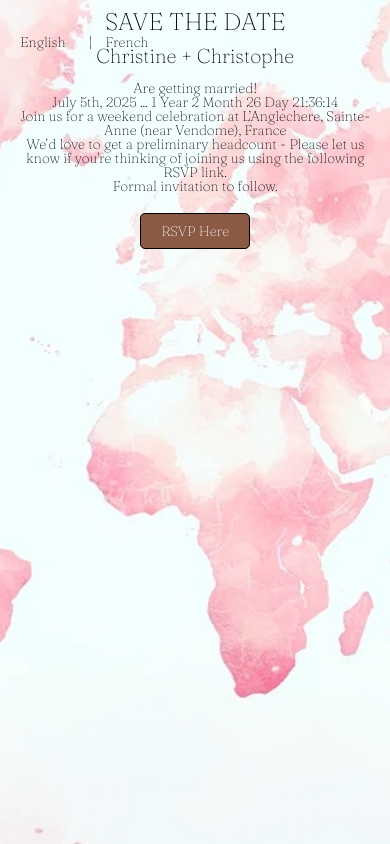
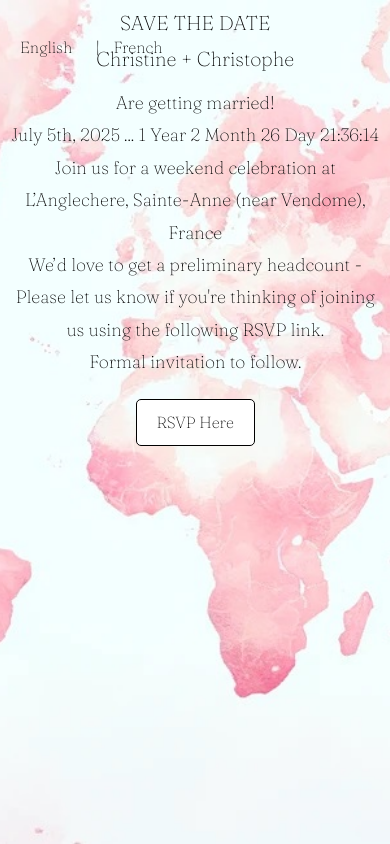
Before and after one commit to lemariagedeschris/wedding-save-the-date, a plain HTML site: page index.html in a window 390 px wide. Drawn offline with Linux system fonts and the light colour scheme.

Commit message:
Update style.css

```diff
--- a/style.css
+++ b/style.css
@@ -16,23 +16,23 @@ footer, header, hgroup, menu, nav, section {
 }
 
 body {
-    line-height: 1;
-    background-image: url('world-map.png'); /* Update the file path if your image is located in a different directory */
-    background-size: cover; /* Ensure it covers the entire page */
-    background-position: center; /* Center the background image */
-    background-repeat: no-repeat; /* Do not repeat the image */
-    background-attachment: fixed; /* Fix the background image during scroll */
-    font-family: 'Fraunces', serif; /* Apply the Fraunces font */
-    font-weight: 100; /* Apply the thin weight */
-    color: #000; /* Set the text color to black */
+    line-height: 1.6; /* Adjusted line spacing for better readability */
+    background-image: url('world-map.png'); /* Ensure the file path is correct */
+    background-size: cover;
+    background-position: center;
+    background-repeat: no-repeat;
+    background-attachment: fixed;
+    font-family: 'Fraunces', serif;
+    font-weight: 100;
+    color: #000;
 }
 
 /* Container for content */
 #container {
     margin: auto;
-    max-width: 800px; /* Set a max-width for larger screens */
+    max-width: 800px;
     padding: 20px;
-    text-align: center; /* Center the text inside the container */
+    text-align: center;
 }
 
 /* Language selector at the top */
@@ -43,32 +43,38 @@ body {
 }
 
 #languageSelector a {
-    text-decoration: none; /* Keeps links without underline, add if you prefer */
-    color: #000; /* Changes text color to black */
+    text-decoration: none;
+    color: #000; /* Black color for links */
     cursor: pointer;
     font-family: 'Fraunces', serif;
     font-weight: 100;
-    background-color: transparent; /* Ensures no background color */
-    border: none; /* Ensures no border */
-    padding: 5px 10px; /* Adjust padding as needed */
-    margin-right: 10px; /* Adjusts spacing between the links */
+    background-color: transparent;
+    border: none;
+    padding: 5px 10px;
+    margin-right: 10px;
 }
 
 /* Styling for headers and paragraphs */
 h1, h2, p, a {
     font-family: 'Fraunces', serif;
     font-weight: 100;
-    color: #000; /* Ensure all text is black */
+    color: #000;
 }
 
 h1 {
-    font-size: 3em; /* Large size for main heading */
+    font-size: 3em;
     margin-bottom: 0.5em;
+    line-height: 1.2; /* Tighter line spacing for headings */
 }
 
 h2 {
-    font-size: 2.5em; /* Slightly smaller for subheading */
+    font-size: 2.5em;
     margin-bottom: 0.75em;
+    line-height: 1.3; /* Slightly looser than h1, but still tighter than body text */
+}
+
+p {
+    line-height: 1.8; /* Increased line spacing for paragraphs for better readability */
 }
 
 /* Countdown timer style */
@@ -77,77 +83,41 @@ h2 {
     margin-bottom: 1em;
 }
 
-/* Information text */
-#info p {
-    font-size: 1.25em; /* Comfortable reading size */
-    margin-bottom: 1em;
-}
-
 /* RSVP link button */
 a {
     display: inline-block;
     background-color: #ffffff; /* White background for visibility */
-    color: #000;
+    color: #000; /* Ensured text color is black for consistency */
     padding: 10px 20px;
     text-decoration: none;
     margin-top: 20px;
-    border: 1px solid #000; /* Black border */
+    border: 1px solid #000; /* Black border for clarity */
     border-radius: 5px;
 }
 
 /* Responsive adjustments */
 @media screen and (max-width: 600px) {
-    h1 {
-        font-size: 2em; /* Smaller font size on mobile */
+    h1, h2 {
+        font-size: 20px; /* Smaller fonts for mobile */
+        line-height: 1.3; /* Adjusting line height for mobile view */
     }
 
-    h2 {
-        font-size: 1.75em;
+    #countdown {
+        font-size: 24px; /* Adjusted for readability on smaller screens */
     }
 
-#countdown {
-    font-size: 24px; /* Large enough to be easily read */
-    margin: 20px 0;
-}
-
-#info p {
-    line-height: 1.6;
-    font-size: 18px; /* Comfortable reading size */
-}
-
-a {
-    display: inline-block;
-    background-color: #8a5a44;
-    color: white;
-    padding: 10px 20px;
-    text-decoration: none;
-    margin-top: 20px;
-    border-radius: 5px; /* Slight rounding of corners for aesthetic */
-}
-
-@media screen and (max-width: 600px) {
-    body {
-        font-size: 14px;
+    p {
+        font-size: 18px; /* Adjusted size for readability */
+        line-height: 1.8; /* Keeping paragraphs breathable on mobile */
     }
 
+    a {
+        padding: 10px 20px; /* Ensuring buttons are touch-friendly */
+    }
+
+    /* Adjusting container padding for smaller screens */
     #container {
         width: 95%;
         padding: 10px;
     }
-
-    h1 {
-        font-size: 24px;
-    }
-
-    h2 {
-        font-size: 20px;
-    }
-
-    #countdown {
-        font-size: 20px;
-    }
-
-    #info p {
-        font-size: 16px;
-    }
 }
```
